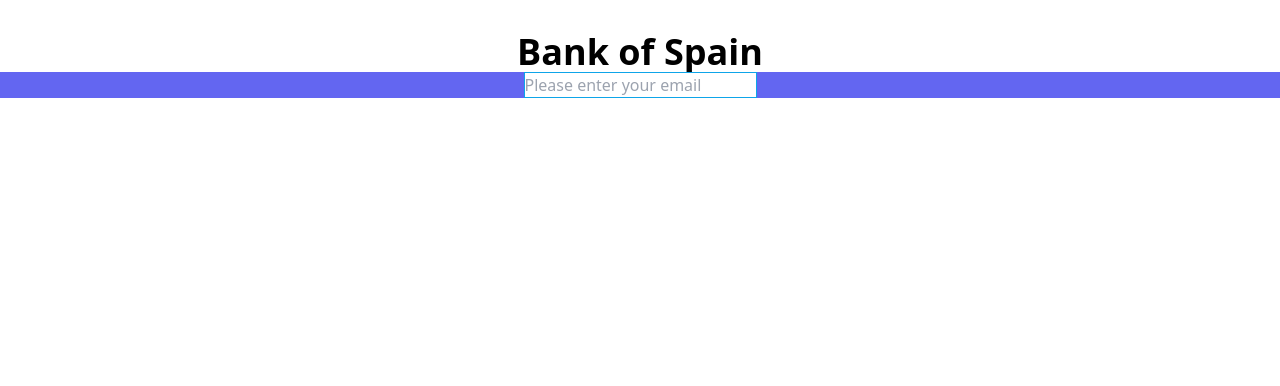
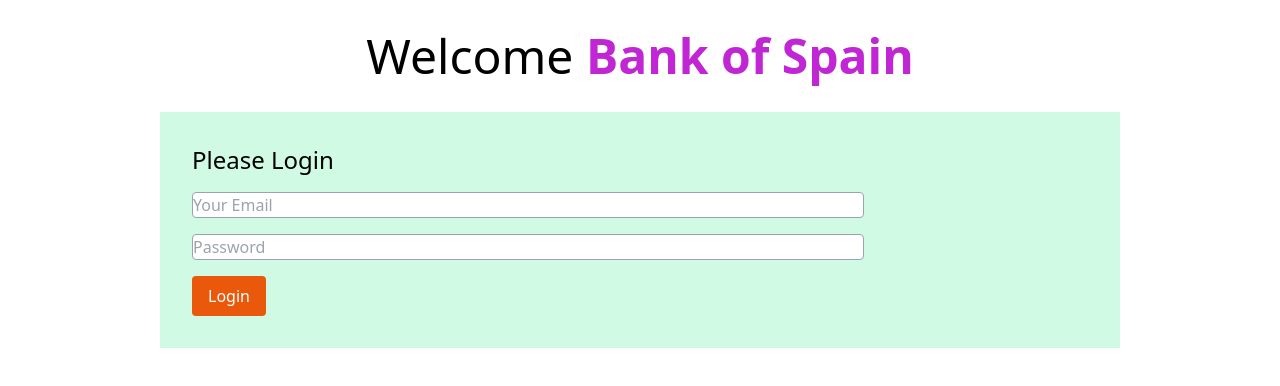
Before and after one commit to ahmed-nasir/bankOfSpain, a plain HTML site: page index.html in a window 1280 px wide. Drawn offline with nearby package versions, Linux system fonts and the light colour scheme.

Commit message:
login page

```diff
--- a/index.html
+++ b/index.html
@@ -10,16 +10,27 @@
 </head>
 
 <body>
-    <header class="text-center font-bold text-4xl mt-8">
-        <h2>Bank of Spain</h2>
+    <header>
+        <h2 class="text-center text-5xl mt-8">Welcome <span class="text-fuchsia-600 font-bold ">Bank of Spain</span>
+        </h2>
     </header>
 
-    <body>
+    <main>
 
-        <section class="text-center bg-indigo-500 ">
-            <input class="border border-sky-500" type="email" placeholder="Please enter your email">
+        <section class="bg-emerald-100 w-3/4 p-8 mx-auto mt-8">
+            <h3 class="text-2xl mb-4"> Please Login</h3>
+            <div>
+                <input id="user-email" class="border block border-gray-400 mb-4 w-3/4 rounded" type="text"
+                    placeholder="Your Email">
+                <input id="user-password" class="border block border-gray-400 mb-4 w-3/4 rounded" type="password"
+                    placeholder="Password">
+                <button id="login-btn" class="bg-orange-600 px-4 py-2 text-white font-medium rounded ">Login</button>
+
+            </div>
         </section>
-    </body>
+
+        <script src="js/bank.js"></script>
+        <main>
 </body>
 
 </html>
--- /dev/null
+++ b/js/bank.js
@@ -0,0 +1,15 @@
+document.getElementById('login-btn').addEventListener('click', function () {
+    // get user email
+    const emailField = document.getElementById('user-email');
+    const userEmail = emailField.value;
+    // console.log(userEmail);
+
+    // get user pass
+    const passFeild = document.getElementById('user-password');
+    const userPass = passFeild.value;
+    // console.log(userPass);
+
+    if (userEmail == 'nasir' && userPass == '123') {
+        window.location.href = 'banking.html'
+    }
+})
```
Also changed, not shown: banking.html (added, +1 -0 lines), js/script.js (deleted).
